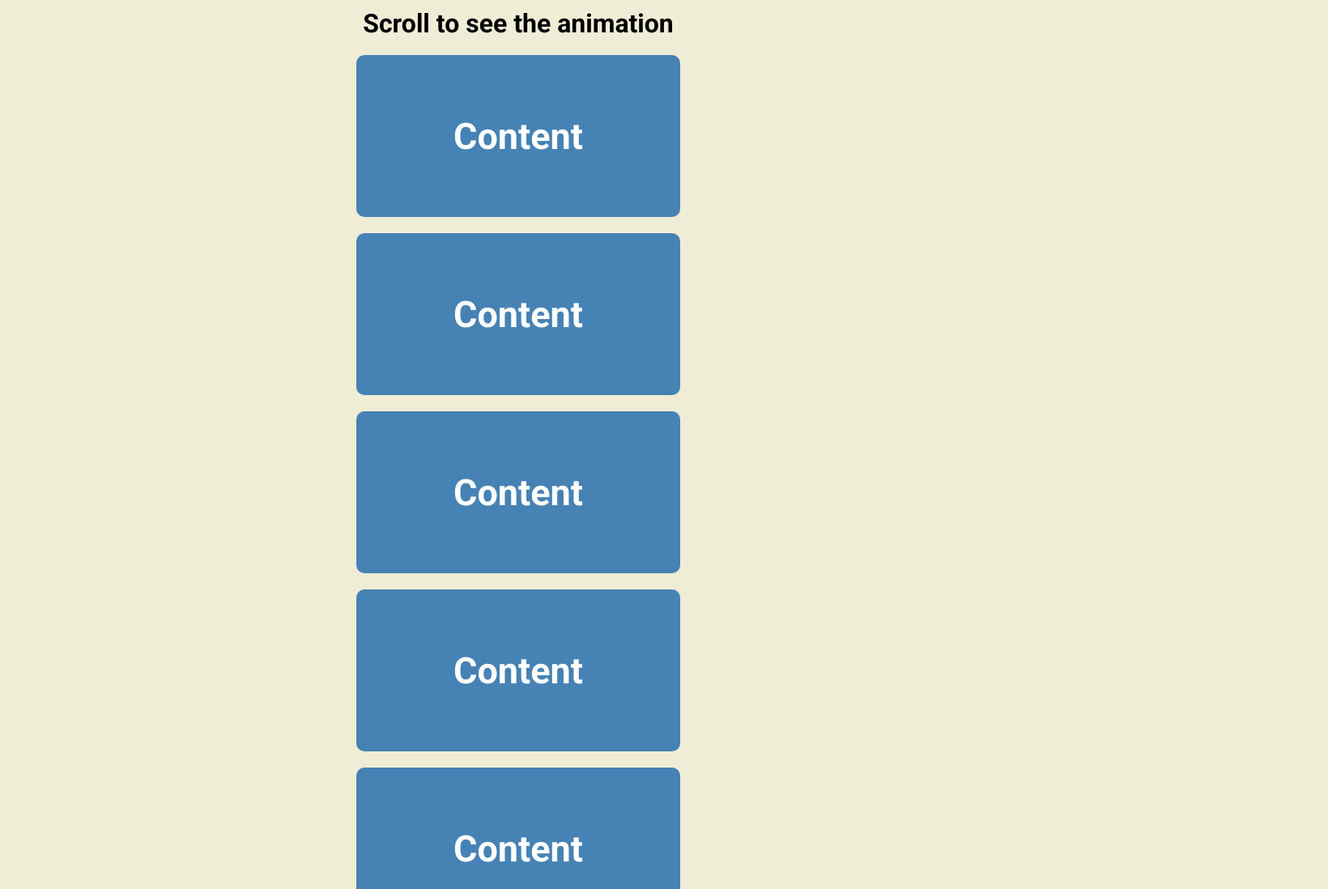
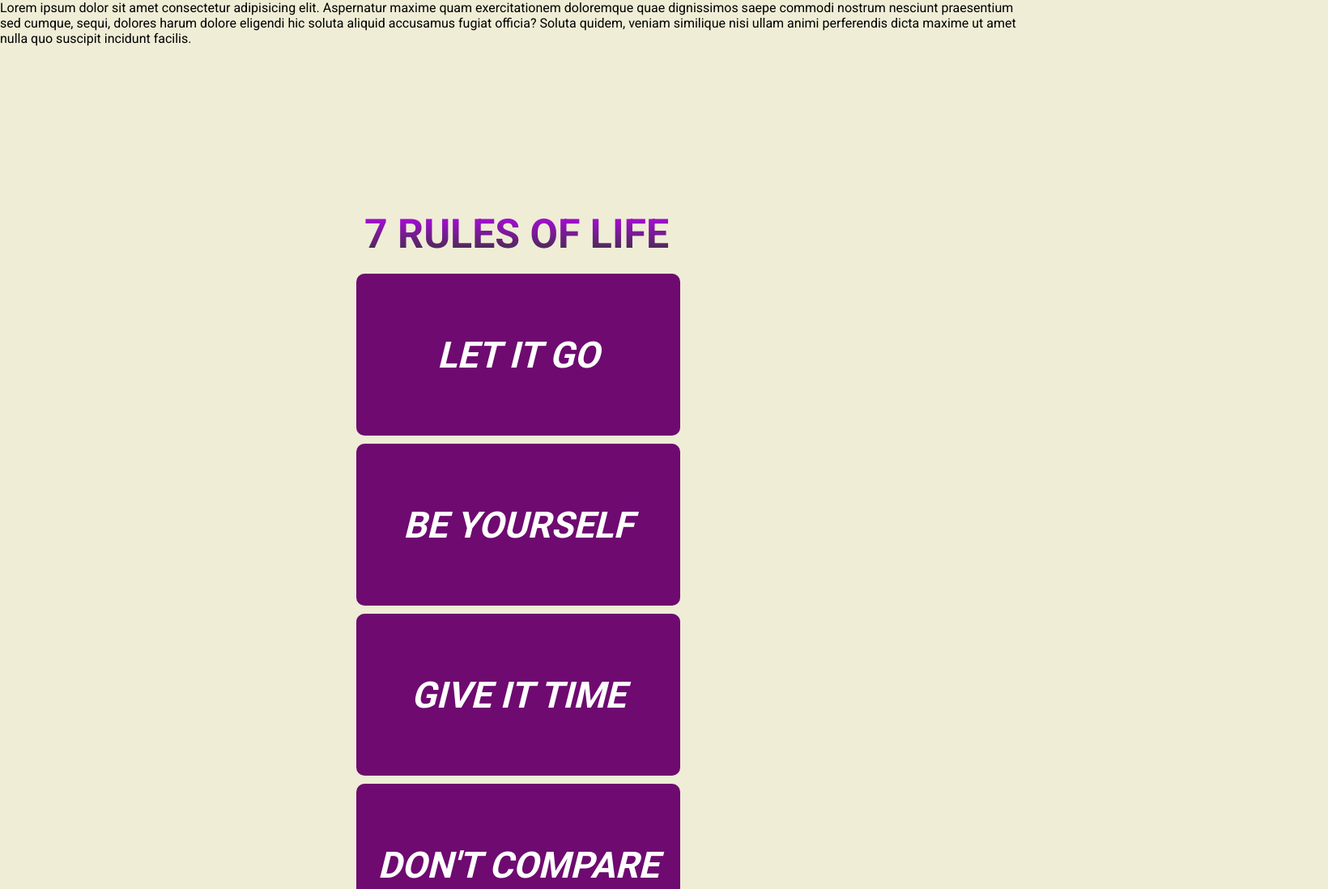
Before and after one commit to Kim-Jeongyoung/scroll-animation, a plain HTML site: page index.html in a window 1280 px wide. Shown: the top 1098 px of the page at 81% size, 1640 px wide, since content can reach past the window. Drawn offline with Linux system fonts and the light colour scheme.

Commit message:
add content

```diff
--- a/index.html
+++ b/index.html
@@ -9,17 +9,33 @@
     <title>Scroll Animation</title>
   </head>
   <body>
-    <h1>Scroll to see the animation</h1>
-    <div class="box"><h2>Content</h2></div>
-    <div class="box"><h2>Content</h2></div>
-    <div class="box"><h2>Content</h2></div>
-    <div class="box"><h2>Content</h2></div>
-    <div class="box"><h2>Content</h2></div>
-    <div class="box"><h2>Content</h2></div>
-    <div class="box"><h2>Content</h2></div>
-    <div class="box"><h2>Content</h2></div>
-    <div class="box"><h2>Content</h2></div>
-    <div class="box"><h2>Content</h2></div>
+    <div class="other-content">
+      Lorem ipsum dolor sit amet consectetur adipisicing elit. Aspernatur maxime
+      quam exercitationem doloremque quae dignissimos saepe commodi nostrum
+      nesciunt praesentium sed cumque, sequi, dolores harum dolore eligendi hic
+      soluta aliquid accusamus fugiat officia? Soluta quidem, veniam similique
+      nisi ullam animi perferendis dicta maxime ut amet nulla quo suscipit
+      incidunt facilis.
+    </div>
+    <div class="scroll-animation-content">
+      <h1>7 RULES OF LIFE</h1>
+      <div class="box"><h2>LET IT GO</h2></div>
+      <div class="box"><h2>BE YOURSELF</h2></div>
+      <div class="box"><h2>GIVE IT TIME</h2></div>
+      <div class="box"><h2>DON'T COMPARE</h2></div>
+      <div class="box"><h2>STOP THINKING TOO MUCH</h2></div>
+      <div class="box"><h2>IT'S ON YOU</h2></div>
+      <div class="box"><h2>SMILE</h2></div>
+    </div>
+    <div class="other-content">
+      Lorem ipsum dolor sit amet consectetur adipisicing elit. Aspernatur maxime
+      quam exercitationem doloremque quae dignissimos saepe commodi nostrum
+      nesciunt praesentium sed cumque, sequi, dolores harum dolore eligendi hic
+      soluta aliquid accusamus fugiat officia? Soluta quidem, veniam similique
+      nisi ullam animi perferendis dicta maxime ut amet nulla quo suscipit
+      incidunt facilis.
+    </div>
+
     <script src="script.js"></script>
   </body>
 </html>
--- a/script.js
+++ b/script.js
@@ -1,8 +1,27 @@
 const boxes = document.querySelectorAll('.box');
-
+const scrollContainer = document.querySelector('.scroll-animation-content');
 window.addEventListener('scroll', checkBoxes);
 
 checkBoxes();
+
+// function checkBoxes() {
+//   const triggerBottom =
+//     scrollContainer.getBoundingClientRect().top + window.scrollY;
+
+//   console.log('trigger bottom', triggerBottom);
+
+//   boxes.forEach((box) => {
+//     const boxTop = box.getBoundingClientRect().top;
+
+//     console.log('boxtop', boxTop);
+
+//     if (boxTop < triggerBottom) {
+//       box.classList.add('show');
+//     } else {
+//       box.classList.remove('show');
+//     }
+//   });
+// }
 
 function checkBoxes() {
   const triggerBottom = (window.innerHeight / 5) * 4;
--- a/style.css
+++ b/style.css
@@ -15,11 +15,15 @@ body {
 }
 
 h1 {
-  margin: 10px;
+  font-size: 50px;
+  background: -webkit-linear-gradient(rgb(187, 4, 243), #333);
+  -webkit-background-clip: text;
+  -webkit-text-fill-color: transparent;
+  margin: 20px;
 }
 
 .box {
-  background-color: steelblue;
+  background-color: hsl(299, 83%, 24%);
   color: #fff;
   display: flex;
   align-items: center;
@@ -30,13 +34,13 @@ h1 {
   border-radius: 10px;
   box-shadow: 2px, 4px, 5px rgba(0, 0, 0, 0.3);
   /* ,ake the box way off the screen default is 0*/
-  transform: translateX(200%);
-  transition: transform 0.4 ease;
+  transform: translateX(400%);
+  transition: transform 0.4s ease;
 }
 
 /* even ones locate left side */
 .box:nth-of-type(even) {
-  transform: translateX(-200%);
+  transform: translateX(-400%);
 }
 .box.show {
   transform: translateX(0);
@@ -44,4 +48,9 @@ h1 {
 
 .box h2 {
   font-size: 45px;
+  font-style: oblique;
 }
+
+.other-content {
+  height: 30vh;
+}
```
